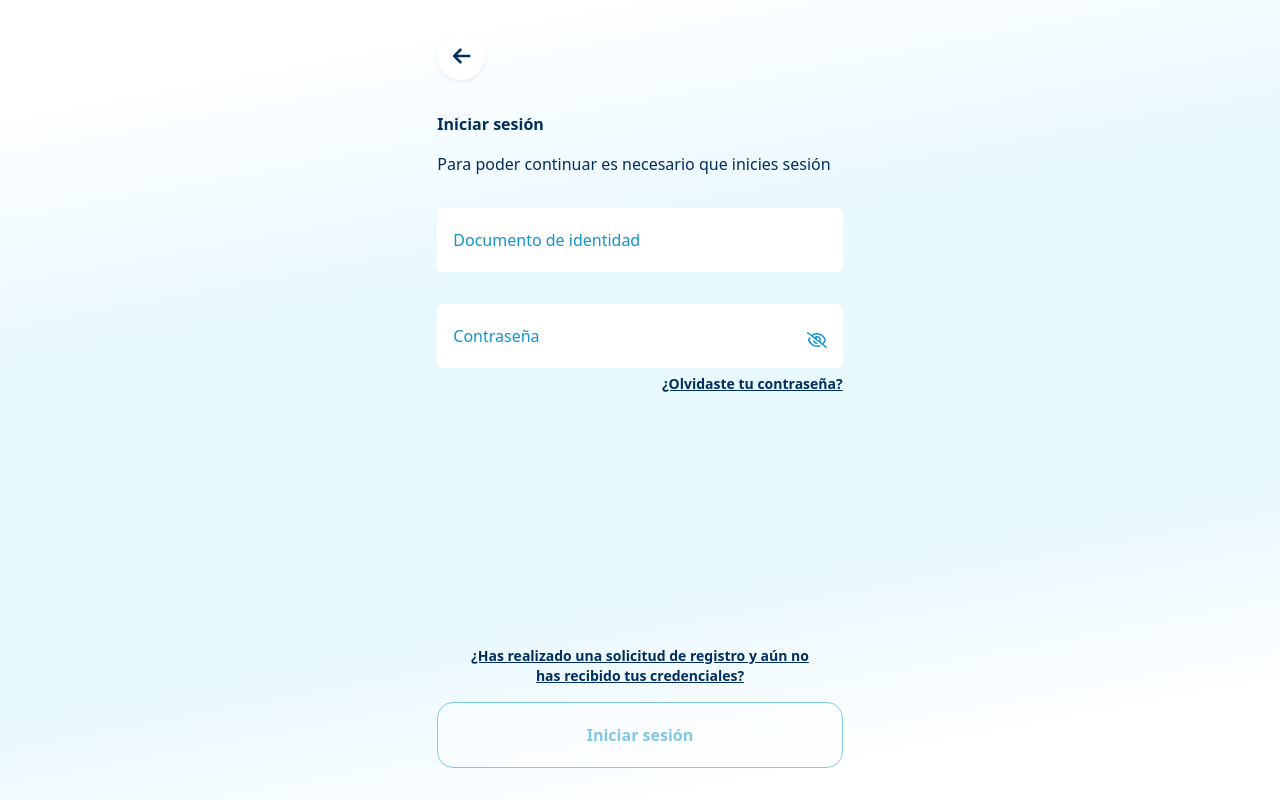
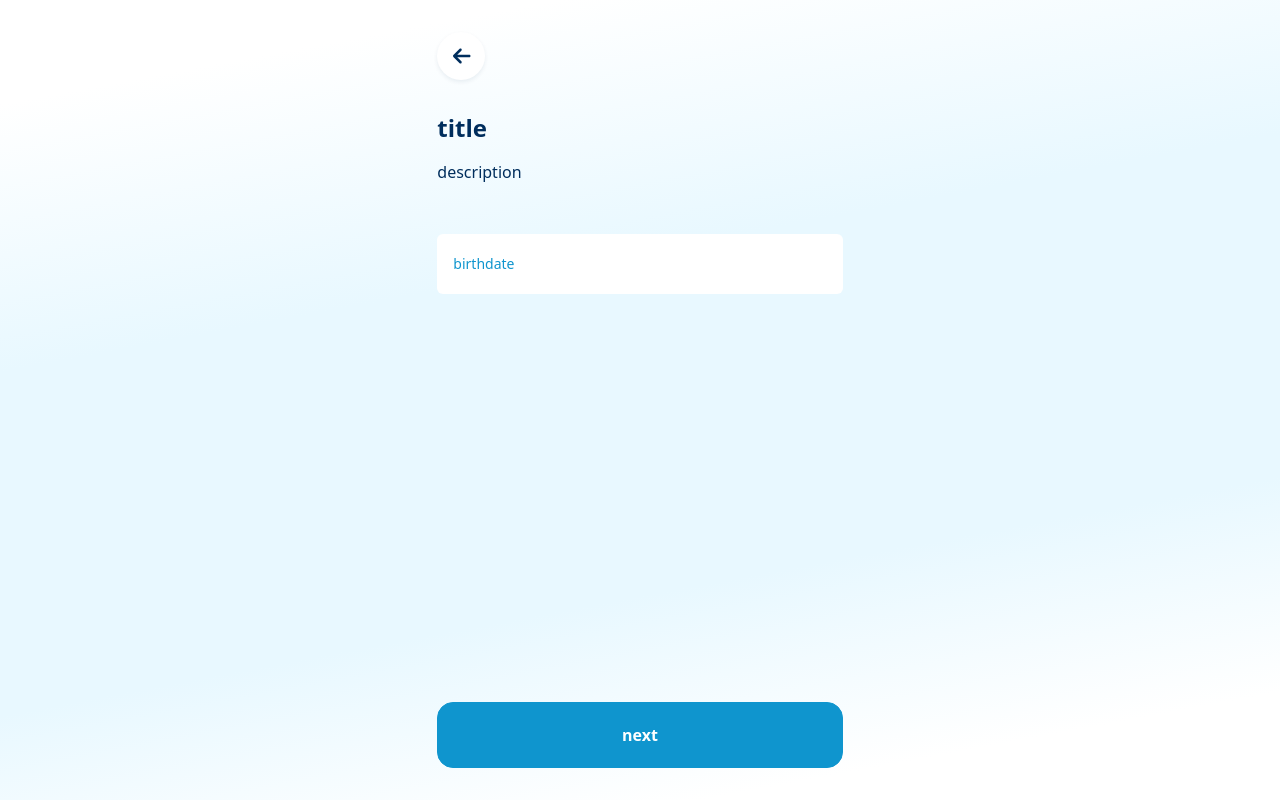
Before and after one commit to TheTributeCommunity/fesbal-frontend, a React (Vite) app: page /registration/birthdate in a window 1280 px wide. Built offline with nearby package versions, Linux system fonts and the light colour scheme.

Commit message:
feat(registration): create birth date select page

```diff
--- a/src/App.tsx
+++ b/src/App.tsx
@@ -9,6 +9,7 @@ import EditPrevPassword from "./pages/EditPrevPassword";
 import ProfileScreen from "./pages/ProfileScreen";
 import EditNewPassword from "./pages/EditNewPassword";
 import RegistrationUserID from "./pages/RegistrationUserID";
+import RegistrationBirthDate from "./pages/RegistrationBirthDate";
 
 function App() {
     return (
@@ -24,6 +25,7 @@ function App() {
                 <Route path="/profile/edit-prev-password" element={<EditPrevPassword/>}/>
                 <Route path="/profile/edit-new-password" element={<EditNewPassword/>}/>
                 <Route path="/registration/user-id" element={<RegistrationUserID/>}/>
+                <Route path="/registration/birthdate" element={<RegistrationBirthDate/>}/>
                 <Route path="*" element={<LoginScreen/>}/>
             </Routes>
         </Router>
--- /dev/null
+++ b/src/components/molecules/UserBirthDateForm.tsx
@@ -0,0 +1,45 @@
+import AppNextButton from "../atom/AppNextButton";
+import useUserBirthDateForm from "../../hooks/useUserBirthDateForm";
+import {useTranslation} from "react-i18next";
+import {namespaces} from "../../i18n/i18n.constants";
+//import {isLettersOnly} from "../../helpers/textUtils";
+
+const UserBirthDateForm = () => {
+    const {userBirthDate, onBirthDateChange, onSubmit, validateBirthDate} = useUserBirthDateForm();
+    const {t: translation} = useTranslation(namespaces.pages.registrationBirthDate);
+
+    return (
+        <form noValidate onSubmit={onSubmit}
+              className="flex flex-col gap-4 h-full mt-6 self-center w-full md:w-1/2 lg:w-1/3 justify-between">
+            <div className="flex flex-col gap-4">
+                <div className="flex flex-col gap-1.5 text-sm text-primary-color w-full">
+                    <label htmlFor="identityNumber" className={userBirthDate ? "opacity-100" : "opacity-0"}>{translation("birthdate")}</label>
+                    <input type="text" placeholder={translation("birthdate") as string}
+                            className="text-secondary-color placeholder-primary-color rounded-md px-4 py-5 w-full"
+                            value={userBirthDate}
+                            onChange={(e) => {
+                                // if(!isLettersOnly(e.target.value)) {
+                                //     return false;
+                                // };
+                                onBirthDateChange(e.target.value);
+                            }}/>
+                </div>
+                {/* <div className="flex flex-col gap-1.5 text-sm text-primary-color w-full">
+                    <label htmlFor="identityNumber" className={userSurname ? "opacity-100" : "opacity-0"}>{translation("surname")}</label>
+                    <input type="text" placeholder={translation("surname") as string}
+                            className="text-secondary-color placeholder-primary-color rounded-md px-4 py-5 w-full"
+                            value={userSurname}
+                            onChange={(e) => {
+                                if(!isLettersOnly(e.target.value)) {
+                                    return false;
+                                };
+                                onSurnameChange(e.target.value);
+                            }}/>
+                </div> */}
+            </div>
+            <AppNextButton disabled={!validateBirthDate()} title={translation("next")}/>
+        </form>
+    );
+}
+
+export default UserBirthDateForm;
--- /dev/null
+++ b/src/hooks/useUserBirthDateForm.ts
@@ -0,0 +1,34 @@
+import {FormEvent, useState} from "react";
+import {useNavigate} from "react-router-dom";
+
+
+const useUserBirthDateForm = () => {
+    const [userBirthDate, setUserBirthDate] = useState<string>('');
+
+    const navigate = useNavigate();
+
+    const validateBirthDate = (): boolean => {
+        // TODO
+        return true;
+    }
+
+    const onBirthDateChange = (id: string) => {
+        setUserBirthDate(id);
+    }
+
+    const onSubmit = (e: FormEvent<HTMLFormElement>) => {
+        e.preventDefault();
+        if (validateBirthDate()) {
+            navigate('/profile');
+        }
+    }
+
+    return {
+        userBirthDate,
+        onBirthDateChange,
+        onSubmit,
+        validateBirthDate
+    }
+}
+
+export default useUserBirthDateForm;
--- /dev/null
+++ b/src/i18n/pages/registrationBirthDate.ts
@@ -0,0 +1,14 @@
+
+export const registrationBirthDateEs = {
+    title: "Fecha de nascimiento",
+    description: "Lorem ipsum dolor sit amet, consectetur adipiscing elit. Maecenas lacus purus, hendrerit eu libero sit amet.",
+    birthdate: "Fecha de nascimiento",
+    next: "Continuar",
+}
+
+export const registrationBirthDateEn = {
+    title: "Birth date",
+    description: "Lorem ipsum dolor sit amet, consectetur adipiscing elit. Maecenas lacus purus, hendrerit eu libero sit amet.",
+    birthdate: "Birth date",
+    next: "Continue",
+}
--- /dev/null
+++ b/src/pages/RegistrationBirthDate.tsx
@@ -0,0 +1,23 @@
+import AppBackButton from "../components/atom/AppBackButton";
+import UserBirthDateForm from "../components/molecules/UserBirthDateForm";
+import {useTranslation} from "react-i18next";
+import {namespaces} from "../i18n/i18n.constants";
+
+const RegistrationBirthDate = () => {
+    const {t: translation} = useTranslation(namespaces.pages.registrationBirthDate);
+
+    return (
+        <div className="h-screen flex flex-col page-bg text-secondary-color p-8 justify-between">
+            <div className="flex flex-col gap-8 self-center md:w-1/2 lg:w-1/3">
+                <AppBackButton goTo="/login"/>
+                <div>
+                    <h1 className="text-2xl font-bold mb-4">{translation("title")}</h1>
+                    <p>{translation("description")}</p>
+                </div>
+            </div>
+            <UserBirthDateForm/>
+        </div>
+    );
+}
+
+export default RegistrationBirthDate;
```
